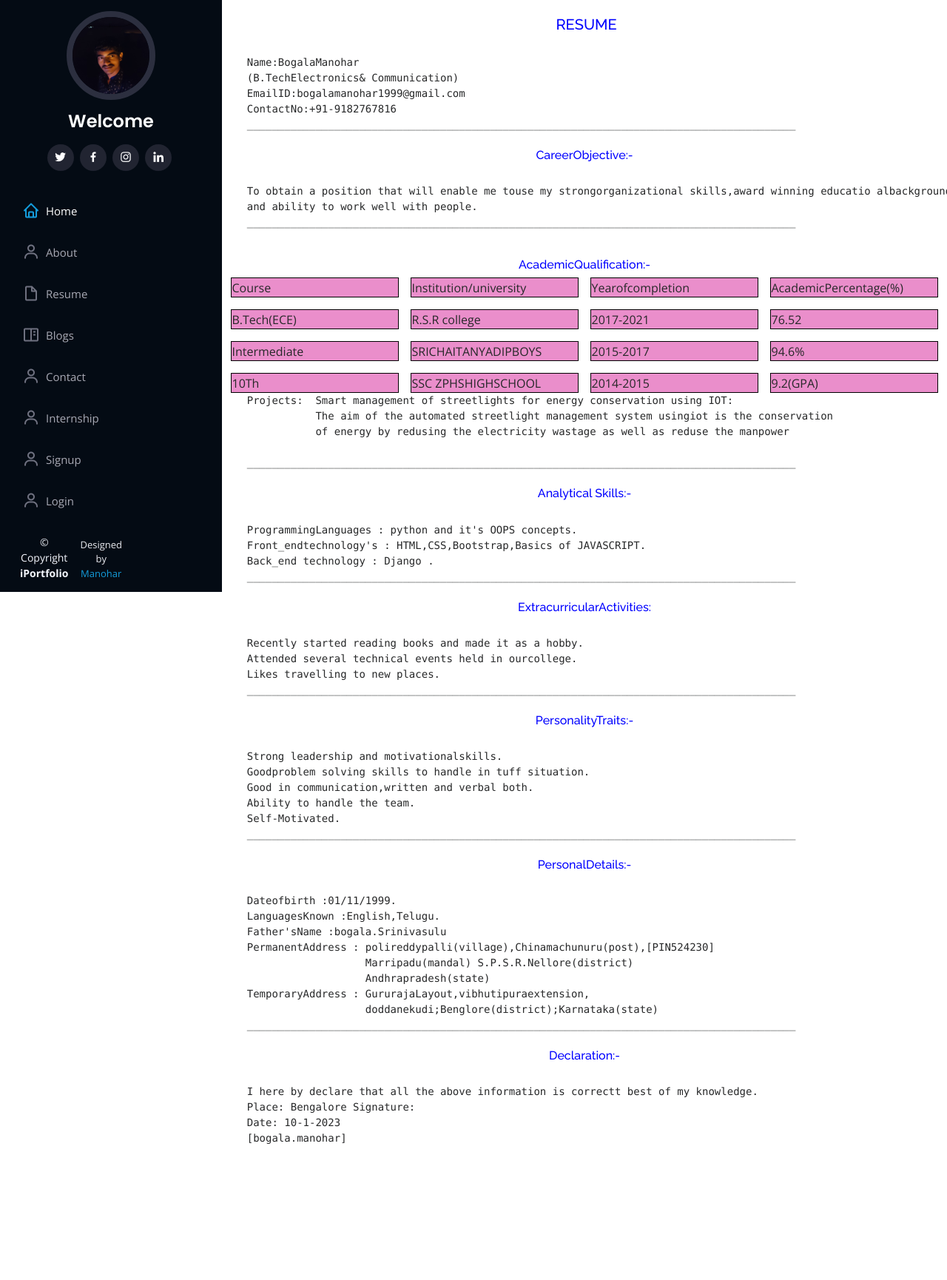
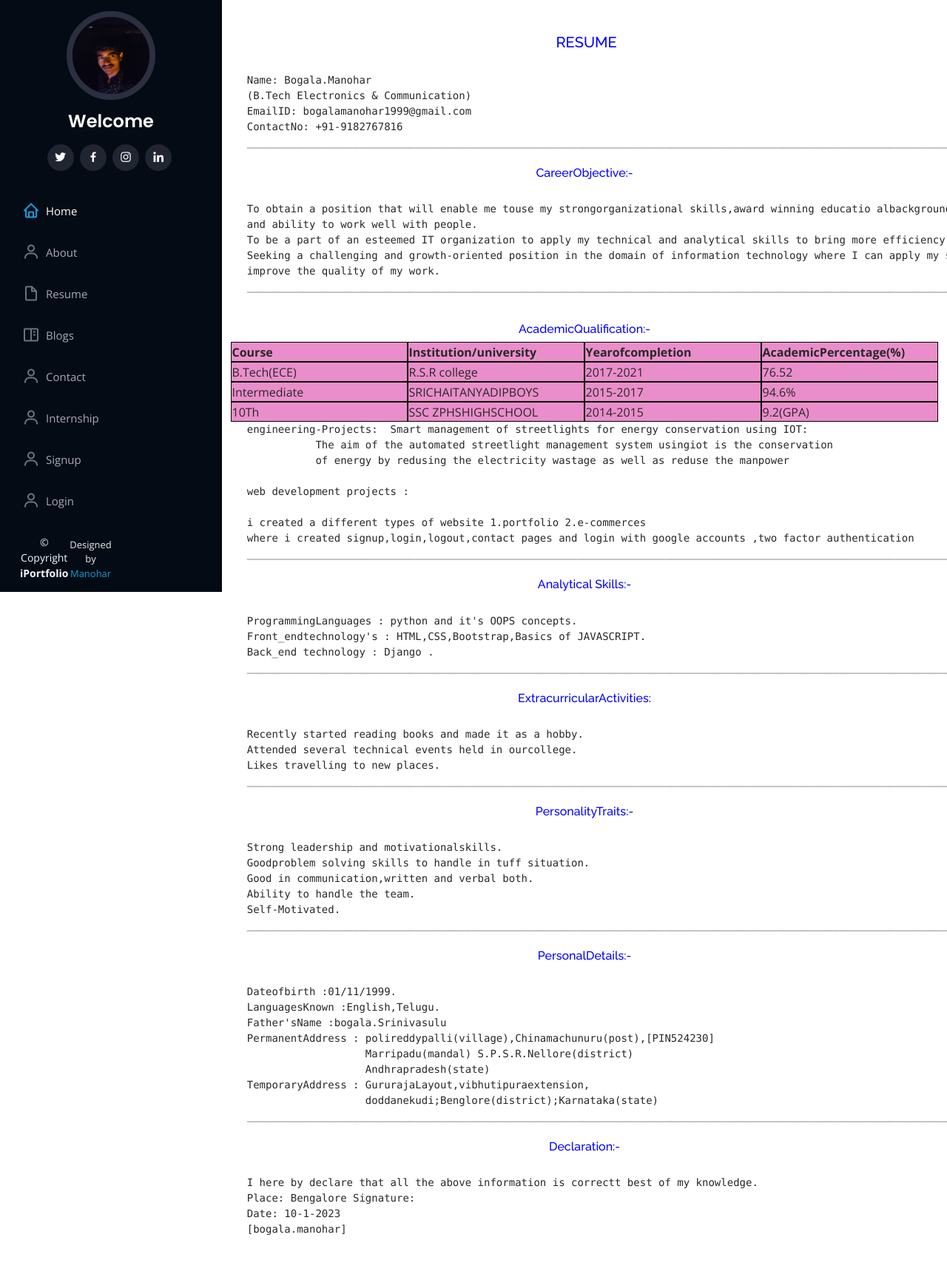
Before and after one commit to manoharcoder/portfolio-website-using-Django, a Django app: page /resume in a window 1280 px wide. Shown: the whole page at 74% size. Before the commit the page ends 1546 px from the top, so only its background shows below. Run offline with Django 4.2, Linux system fonts and the light colour scheme; some libraries are stand-ins or nearby versions.

Commit message:
second commit

```diff
--- a/templates/basic.html
+++ b/templates/basic.html
@@ -28,14 +28,14 @@
   <link href="{% static 'assets/css/style.css' %}" rel="stylesheet">
 
   {% block styleclasses %}{% endblock %}
-
+  {% block icons%}{% endblock %}
 
 </head>
 
 <body>
 
   <!-- ======= Mobile nav toggle button ======= -->
-  <i class="bi bi-list mobile-nav-toggle d-xl-none"></i>
+  <i class="bi bi-list mobile-nav-toggle d-xl-none"></i>`
 
   <!-- ======= Header ======= -->
   <header id="header">
--- a/templates/blog.html
+++ b/templates/blog.html
@@ -1,7 +1,7 @@
 {% extends 'basic.html' %}
 {% load static %}
 
-{% block title %} Blog Page {% endblock title %}
+{% block title %} Blog-Page {% endblock title %}
 {% block scripts %} {% endblock scripts %}
 
 {% block hero %}{% endblock hero %}
--- a/templates/login.html
+++ b/templates/login.html
@@ -31,7 +31,7 @@
             {% endfor %}
 
 
-            <div class="card p-2 bg-info">
+            <div class="card p-2 bg-primary">
                 <form action="/authapp/login/" method="post">{% csrf_token %}
                     <div class="form-group mt-3 ">
                         <h5><span><i class="bx bx-envelope"></i>Email</span></h5>
@@ -49,7 +49,7 @@
 
                     </div>
                      <br>
-                    <h5> Are you new user ?<a href="/authapp/signup/">Signup</a></h5>
+                    <h5> Are you new user ?<a href="/authapp/signup/" class=" bg-dark text-danger">Signup</a></h5>
                 </form>
             </div>
 
--- a/templates/resume.html
+++ b/templates/resume.html
@@ -11,22 +11,25 @@
 
     <pre>
    <h5 style="color:blue" align="center"> RESUME</h5>
-    Name:BogalaManohar
-    (B.TechElectronics& Communication)
-    EmailID:bogalamanohar1999@gmail.com
-    ContactNo:+91-9182767816
-    ________________________________________________________________________________________
+    Name: Bogala.Manohar
+    (B.Tech Electronics & Communication)
+    EmailID: bogalamanohar1999@gmail.com
+    ContactNo: +91-9182767816
+    ____________________________________________________________________________________________________________________________________________________
     <h6 style="color:blue" align="center">CareerObjective:-</h6></i>
     To obtain a position that will enable me touse my strongorganizational skills,award winning educatio albackground,
     and ability to work well with people.
-    ________________________________________________________________________________________
+    To be a part of an esteemed IT organization to apply my technical and analytical skills to bring more efficiency to the organization.
+    Seeking a challenging and growth-oriented position in the domain of information technology where I can apply my skills and knowledge to
+    improve the quality of my work.
+    ____________________________________________________________________________________________________________________________________________________
     </pre>
     <h6 style="color:blue" align="center">AcademicQualification:-</h6></i>
     <div class="container">
-        <div class="item">Course </div>
-        <div class="item">Institution/university</div>
-        <div class="item">Yearofcompletion</div>
-        <div class="item">AcademicPercentage(%)</div>
+        <div class="item"><b>Course </b></div>
+        <div class="item"><b>Institution/university</b></div>
+        <div class="item"><b>Yearofcompletion</b></div>
+        <div class="item"><b>AcademicPercentage(%)</b></div>
         <div class="item">B.Tech(ECE)</div>
         <div class="item">R.S.R college</div>
         <div class="item">2017-2021</div>
@@ -43,28 +46,32 @@
 
 
     <pre>
-    Projects:  Smart management of streetlights for energy conservation using IOT:
+    engineering-Projects:  Smart management of streetlights for energy conservation using IOT:
                The aim of the automated streetlight management system usingiot is the conservation
                of energy by redusing the electricity wastage as well as reduse the manpower
 
-    ________________________________________________________________________________________
+    web development projects :
+
+    i created a different types of website 1.portfolio 2.e-commerces
+    where i created signup,login,logout,contact pages and login with google accounts ,two factor authentication
+    ________________________________________________________________________________________________________________________________________________
      <h6 style="color:blue" align="center">Analytical Skills:-</h6></i>
     ProgrammingLanguages : python and it's OOPS concepts.
     Front_endtechnology's : HTML,CSS,Bootstrap,Basics of JAVASCRIPT.
     Back_end technology : Django .
-    ________________________________________________________________________________________
+    ____________________________________________________________________________________________________________________________________________________
     <h6 style="color:blue" align="center">ExtracurricularActivities:</h6></i>
     Recently started reading books and made it as a hobby.
     Attended several technical events held in ourcollege.
     Likes travelling to new places.
-    ________________________________________________________________________________________
+    ____________________________________________________________________________________________________________________________________________________
     <h6 style="color:blue" align="center">PersonalityTraits:-</h6></i>
     Strong leadership and motivationalskills.
     Goodproblem solving skills to handle in tuff situation.
     Good in communication,written and verbal both.
     Ability to handle the team.
     Self-Motivated.
-    ________________________________________________________________________________________
+    ____________________________________________________________________________________________________________________________________________________
     <h6 style="color:blue" align="center">PersonalDetails:-</h6></i>
     Dateofbirth :01/11/1999.
     LanguagesKnown :English,Telugu.
@@ -74,7 +81,7 @@
                        Andhrapradesh(state)
     TemporaryAddress : GururajaLayout,vibhutipuraextension,
                        doddanekudi;Benglore(district);Karnataka(state)
-    ________________________________________________________________________________________
+    ____________________________________________________________________________________________________________________________________________________
     <h6 style="color:blue" align="center">Declaration:-</h6></i>
     I here by declare that all the above information is correctt best of my knowledge.
     Place: Bengalore Signature:
@@ -95,7 +102,7 @@
         /* grid-template-rows: 1fr 1fr 1fr; */
         grid-auto-rows: 2fr;
         grid-template-columns: repeat(4, 2fr);
-        grid-gap: 1rem;
+
 
     }
 
--- a/templates/signup.html
+++ b/templates/signup.html
@@ -52,7 +52,7 @@
 
                     </div>
                     <br>
-                    <h5> Are you existing user ?<a href="/authapp/login/">Login</a></h5>
+                    <h5> Are you existing user ?<a href="/authapp/login/" class=" bg-dark text-danger">Login</a></h5>
                 </form>
             </div>
 
```
Also changed, not shown: templates/about.html (+7 -3 lines), templates/contact.html (+10 -4 lines), templates/home.html (+10 -4 lines), db.sqlite3, static/assets/img/hero-bg.jpg (deleted), static/assets/img/profile-img.jpg (deleted).
